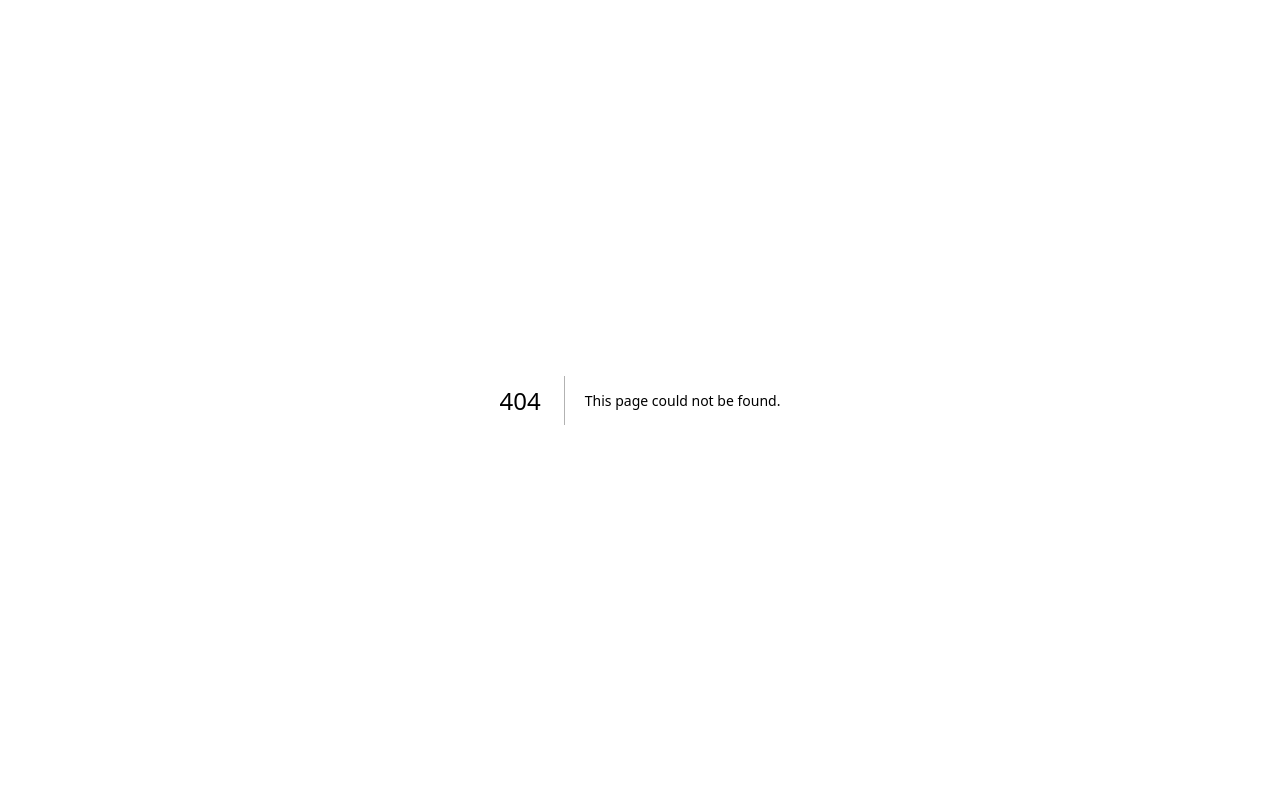
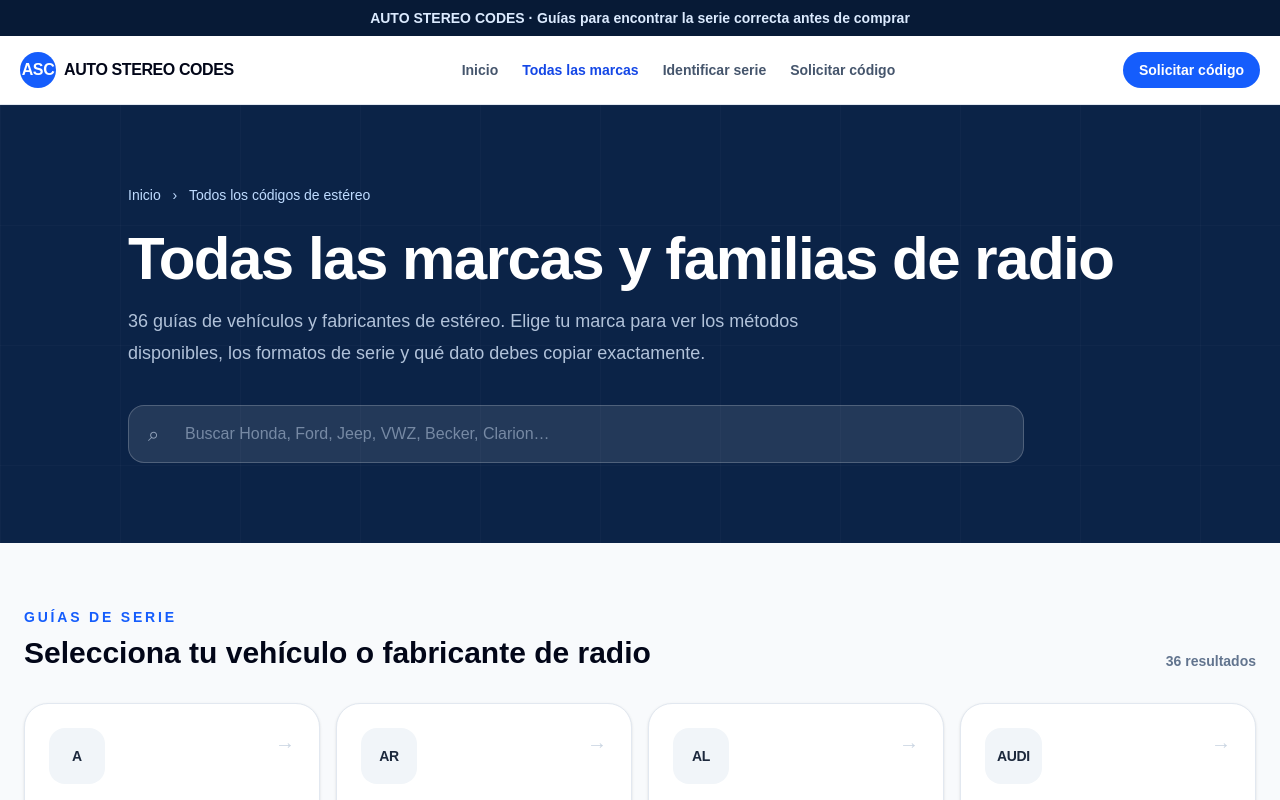
Before and after one commit to victornada2001-hash/Auto-Stereo-Codes---Car-Radio-Code-Service, a Next.js app in the folder app/: page /radio-codes in a window 1280 px wide. Before the commit this address had no page. Shown: the top 800 px of the page. Built offline with nearby package versions, Linux system fonts and the light colour scheme.

Commit message:
Add all radio codes route

```diff
--- /dev/null
+++ b/app/app/radio-codes/page.tsx
@@ -0,0 +1,11 @@
+import type { Metadata } from "next";
+import RadioCodesDirectory from "./RadioCodesDirectory";
+
+export const metadata: Metadata = {
+  title: "Todas las marcas y códigos de estéreo | Auto Stereo Codes",
+  description: "Guías por marca y fabricante para localizar el número de serie de radios y estéreos de automóvil.",
+};
+
+export default function RadioCodesPage() {
+  return <RadioCodesDirectory />;
+}
```
